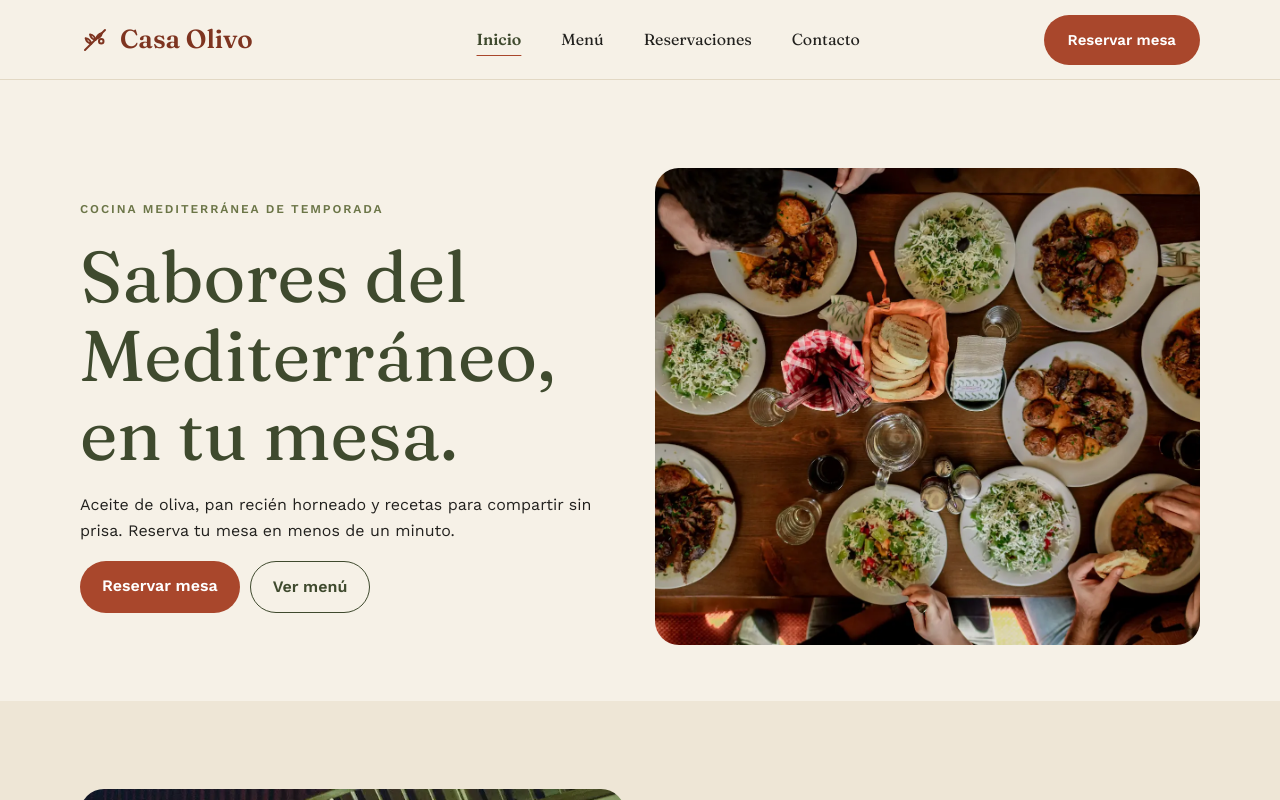
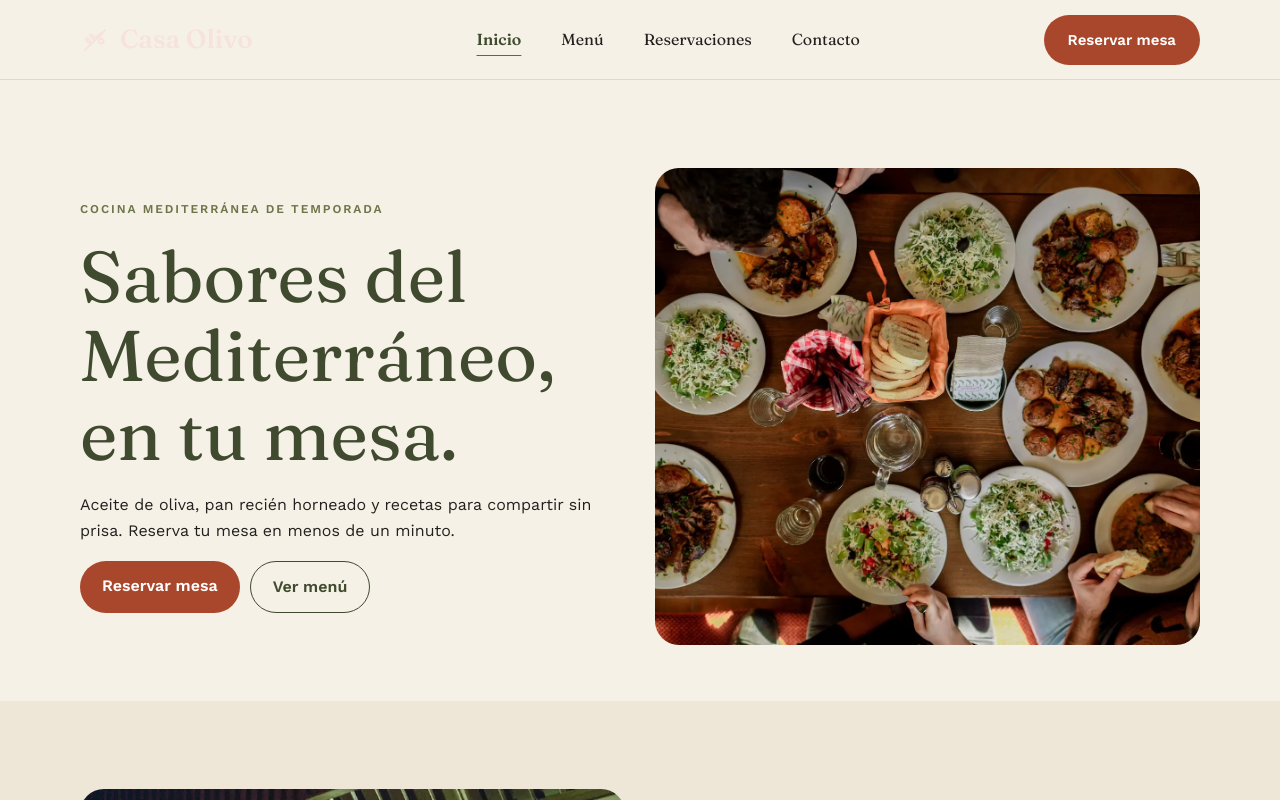
Before and after one commit to giovanigomez1/casaOlivoFrontend, a React (Vite) app: page / in a window 1280 px wide. In both pictures the pointer is over the link "Casa Olivo". Shown: the top 800 px of the page. Built offline with nearby package versions, Linux system fonts and the light colour scheme; no server answers.

Commit message:
global css: fix hover links color

```diff
--- a/src/styles/global.css
+++ b/src/styles/global.css
@@ -42,7 +42,7 @@ a {
 }
 
 a:hover {
-  color: var(--color-terracotta-dark);
+  color: var(--color-terracotta-light);
 }
 
 button,
```
